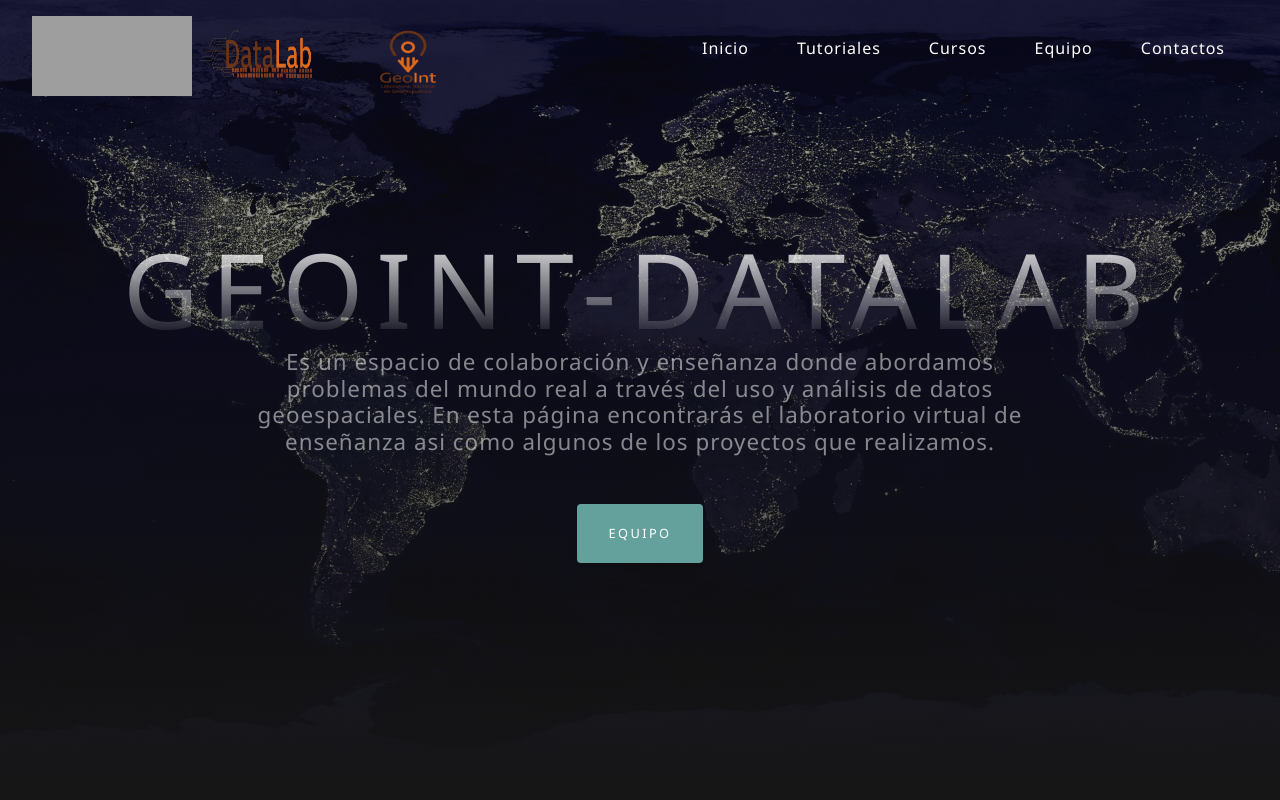
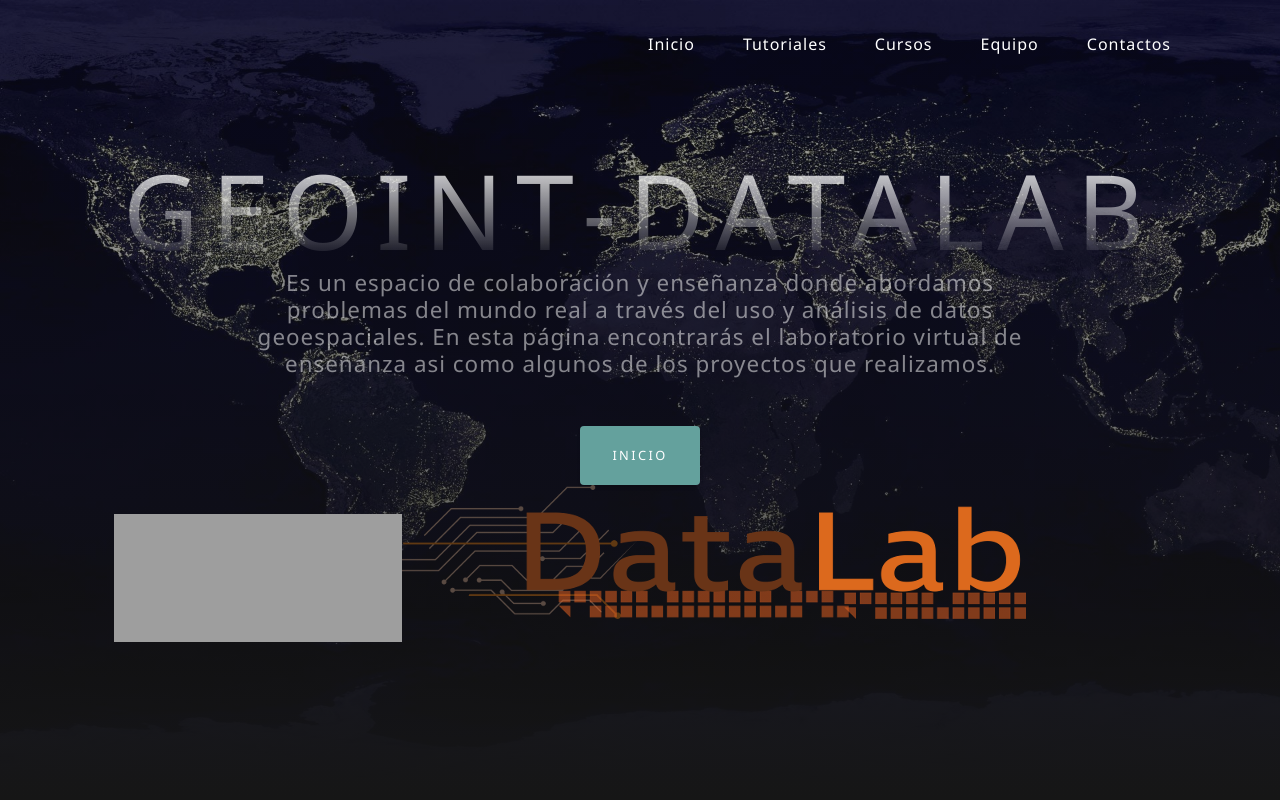
Before and after one commit to CentroGeo/DataLab, a PHP site: page / in a window 1280 px wide. Run offline with PHP 8.4, Linux system fonts and the light colour scheme; grey boxes are pictures that could not be loaded.

Commit message:
Cambios de 06-03-2020

```diff
--- a/HTMLS/Tutorial/Equipo.html
+++ b/HTMLS/Tutorial/Equipo.html
@@ -80,7 +80,7 @@
 
 			<div id="cursos" class="ofrece">
 				<h4>Equipo</h4>
-			<button class="accordion"> Integrantes </button>
+			<button class="accordion"> Core Memebers </button>
 
 								<div class="panel2 pepole">
 									<div class="contenedor-texto">
--- a/css/grayscale.css
+++ b/css/grayscale.css
@@ -298,30 +298,32 @@ footer {
   padding: 5rem 0;
 }
 
+.piePagina{
+  display: grid;
+  grid-template-columns: 1fr 1fr 1fr;
+}
 
 
 #img1{
   position:relative;
-  width: 10em;
-  height: 5em;
+  width: 18em;
+  height: 8em;
   left: 10%;
   margin-top: 10%;
 }
 
-.imagen2{
-  position: relative;
-
-  width: 1.5em; height: 2.3em;
+#datalab{
+  height: 50%;
+  width: 50%;
 }
 .geoint{
   position: relative;
-  left: 15%;
-  width: 1.5em; height: 2.3em;
+  left: -.5em;
+  width: 1.5em; height: 2.2em;
 }
 .nueva{
   display: flex;
   flex-direction: column;
-
 }
 
 .texto{
@@ -347,16 +349,3 @@ text-align: justify;
   font-size: x-large;
 
 }
-© 2020 GitHub, Inc.
-Terms
-Privacy
-Security
-Status
-Help
-Contact GitHub
-Pricing
-API
-Training
-Blog
-About
-Found 3 out of 3 items
--- a/index.html
+++ b/index.html
@@ -31,16 +31,7 @@
   <!-- Navigation -->
 
   <nav class="navbar navbar-expand-lg navbar-light fixed-top" id="mainNav">
-      <div class="imagenes" >
-          <img src="img/logo1.png" id="img1">
-        </div>
-        <div class="geoint">
-          <img style="width:5em; height:4em;" src="img/logo3.png" alt="log">
 
-        </div>
-        <div class="imagen2">
-          <img style="width:7em; height:3em; "src="img/IMAGEN2.png">
-        </div>
 
 
     <div class="container">
@@ -79,10 +70,25 @@
         <h1 class="mx-auto my-0 text-uppercase">GeoInt-DataLab</h1>
         <h2 class="text-white-50 mx-auto mt-2 mb-5">Es un espacio de colaboración y enseñanza donde abordamos problemas del mundo real a través del uso y análisis de
         datos geoespaciales. En esta página encontrarás el laboratorio virtual de enseñanza asi como algunos de los proyectos que realizamos.  </h2>
-        <a href="HTMLS/Tutorial/Equipo.html" class="btn btn-primary js-scroll-trigger">Equipo</a>
+        <a href="HTMLS/Tutorial/Equipo.html" class="btn btn-primary js-scroll-trigger">Inicio</a>
+        <div class="piePagina">
+          <div class="imagenes" >
+              <img src="img/logo1.png" id="img1">
+            </div>
+            <div class="imagen2" id="datalab">
+              <img src="img/IMAGEN2.png" alt="">
+            </div>
+
+        </div>
+
+
       </div>
+
     </div>
+
+
   </header>
+
 
 
 
```
Also changed, not shown: HTMLS/Tutorial/tutorial.html (+15 -3 lines).
